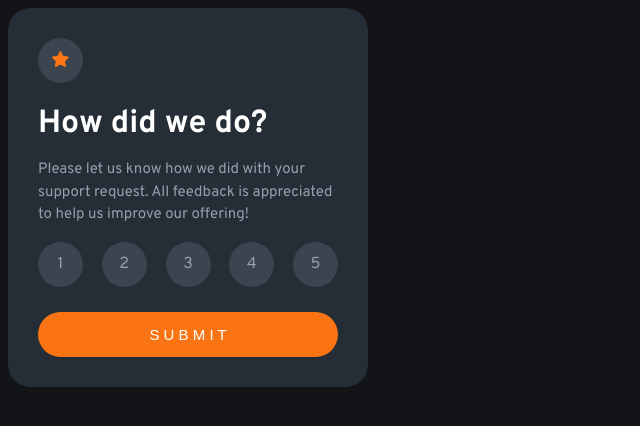
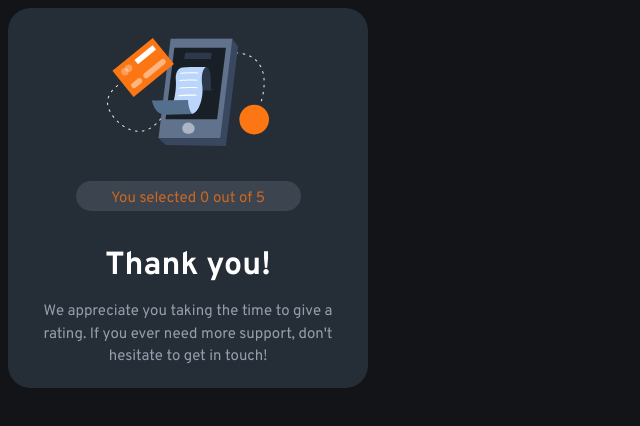
Before and after one commit to AlistairTait12/FrontendMentorChallenges, a plain HTML site: page rating-component/index.html in a window 1280 px wide. Both pictures are taken after a click on the button "S U B M I T". Shown: the whole page, without its empty margins (0-640 px from the left). Drawn offline with Linux system fonts and the light colour scheme.

Commit message:
Added thank you card element and logic to display it when user clicks submit button

```diff
--- /dev/null
+++ b/rating-component/app.js
@@ -0,0 +1,18 @@
+function changeScore(event) {
+  const rating = event.target.innerHTML;
+  document.getElementById('score').innerHTML = rating;
+}
+
+// TODO: Validate that the user has selected a value
+function revealThankYou() {
+  document.getElementById('thankyou-card').removeAttribute('hidden');
+  document.getElementById('rating-card').setAttribute('hidden', 'true');
+}
+
+document.getElementById('rating-label-1').addEventListener('click', changeScore);
+document.getElementById('rating-label-2').addEventListener('click', changeScore);
+document.getElementById('rating-label-3').addEventListener('click', changeScore);
+document.getElementById('rating-label-4').addEventListener('click', changeScore);
+document.getElementById('rating-label-5').addEventListener('click', changeScore);
+
+document.getElementById('submit').addEventListener('click', revealThankYou);
--- a/rating-component/index.html
+++ b/rating-component/index.html
@@ -10,7 +10,7 @@
 </head>
 
 <body>
-    <div class="card">
+    <div class="card" id="rating-card">
         <div class="section">
             <div class="star-icon-container">
                 <img src="./images/icon-star.svg" alt="">
@@ -27,36 +27,56 @@
                 our offering!
             </p>
         </div>
-        <!-- TODO: Radio buttons need labels 1 through 5 -->
-        <!-- TODO: Radios should be hidden and the label should be highlighted if clicked -->
         <div class="section">
             <div class="rating-option-container">
-                <input hidden type="radio" name="rating" id="rating-1">
-                <label class="rating-label" for="rating-1">1</label>
+                <input hidden value="1" type="radio" name="rating" id="rating-1">
+                <label class="rating-label" id="rating-label-1" for="rating-1">1</label>
             </div>
             <div class="rating-option-container">
-                <input hidden type="radio" name="rating" id="rating-2">
-                <label class="rating-label" for="rating-2">2</label>
+                <input hidden value="2" type="radio" name="rating" id="rating-2">
+                <label class="rating-label" id="rating-label-2" for="rating-2">2</label>
             </div>
             <div class="rating-option-container">
-                <input hidden type="radio" name="rating" id="rating-3">
-                <label class="rating-label" for="rating-3">3</label>
+                <input hidden value="3" type="radio" name="rating" id="rating-3">
+                <label class="rating-label" id="rating-label-3" for="rating-3">3</label>
             </div>
             <div class="rating-option-container">
-                <input hidden type="radio" name="rating" id="rating-4">
-                <label class="rating-label" for="rating-4">4</label>
+                <input hidden value="4" type="radio" name="rating" id="rating-4">
+                <label class="rating-label" id="rating-label-4" for="rating-4">4</label>
             </div>
             <div class="rating-option-container">
-                <input hidden type="radio" name="rating" id="rating-5">
-                <label class="rating-label" for="rating-5">5</label>
+                <input hidden value="5" type="radio" name="rating" id="rating-5">
+                <label class="rating-label" id="rating-label-5" for="rating-5">5</label>
             </div>
         </div>
         <div class="section">
-            <button class="submit-btn">
+            <button class="submit-btn" id="submit">
                 S U B M I T
             </button>
         </div>
     </div>
+    <div class="card" id="thankyou-card" hidden>
+        <div class="section section-thankyou">
+            <img src="./images/illustration-thank-you.svg" alt="" id="feedback-img">
+        </div>
+        <div class="section section-thankyou">
+            <div class="score-label section-thankyou">
+                You selected&nbsp;<span id="score">0</span>&nbsp;out of 5
+            </div>
+        </div>
+        <div class="section section-thankyou">
+            <h1 class="header" id="thanks-header">
+                Thank you!
+            </h1>
+        </div>
+        <div class="section section-thankyou">
+            <p class="description">
+                We appreciate you taking the time to give a rating.
+                If you ever need more support, don't hesitate to get in touch!
+            </p>
+        </div>
+    </div>
 </body>
 
+<script src="./app.js"></script>
 </html>
--- a/rating-component/styles.css
+++ b/rating-component/styles.css
@@ -18,6 +18,7 @@ body {
 .card {
     background-color: var(--dark-blue);
     max-width: 300px;
+    height: 320px;
     padding: 30px;
     border-radius: 22.5px;
 }
@@ -97,3 +98,28 @@ input[type="radio"]:checked + .rating-label:hover {
     color: var(--orange);
     cursor: pointer;
 }
+
+.section-thankyou {
+    text-align: center;
+    width: 100%;
+    display: flex;
+    justify-content: center;
+}
+
+#thanks-header {
+    text-align: center;
+    width: 100%;
+    margin-top: 35px;
+}
+
+.score-label {
+    height: 30px;
+    border-radius: 15px;
+    background-color: hsl(216, 12%, 54%, 25%);
+    line-height: 35px;
+    text-align: center;
+    font-size: 15px;
+    color: hsl(25, 97%, 53%, 75%);
+    margin-top: 35px;
+    width: 75%;
+}
```
Also changed, not shown: rating-component/images/illustration-thank-you.svg (added).
